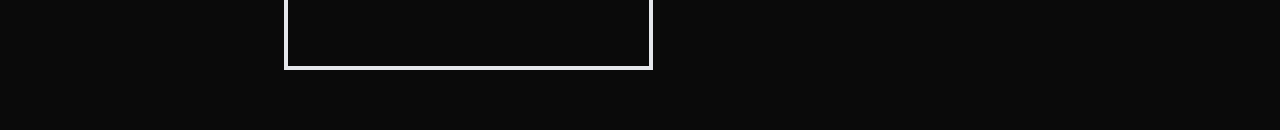
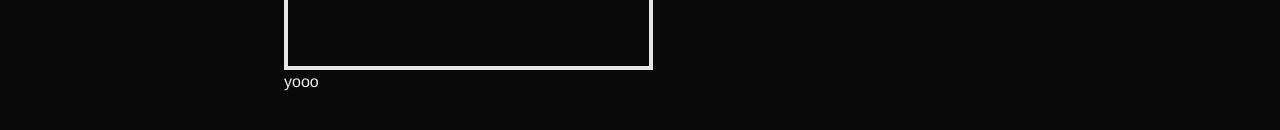
Before and after one commit to KateMHagen/Reflectio, a Next.js app: page /home in a window 1280 px wide. Shown: the part 1452-1582 px from the top of the page. Built offline with nearby package versions, Linux system fonts and the light colour scheme.

Commit message:
test again

```diff
--- a/src/app/home/page.tsx
+++ b/src/app/home/page.tsx
@@ -10,6 +10,7 @@ export default function Page() {
                     <div className='border-solid border-4 sm:w-[80%] lg:w-[48%] lg:float-right h-[450px] sm:m-2 lg:m-0 lg:mt-6'></div>
 
                 </div>
+                <div>yooo</div>
         {/* // <div className="sm:flex md:flex lg:grid md:grid-cols-[80%_20%] lg:grid-cols-[80%_20%] gap-7 w-full ">
 
         //     <div>
```
